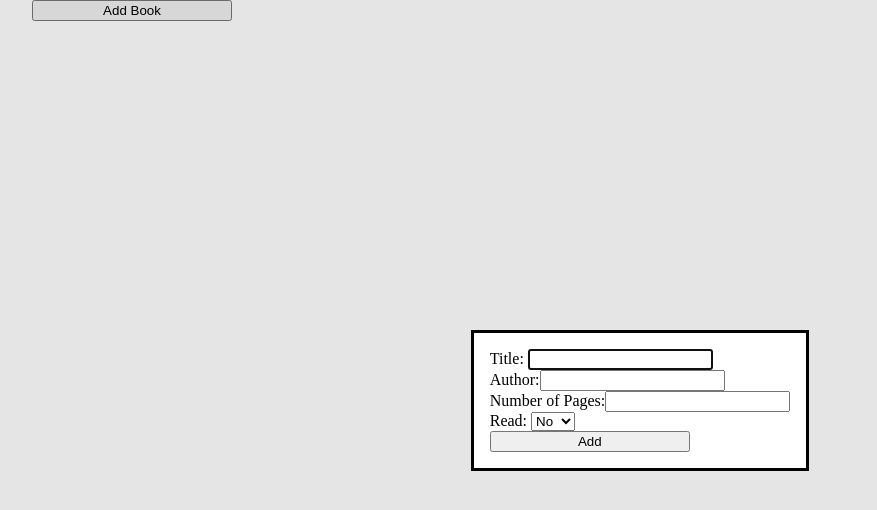
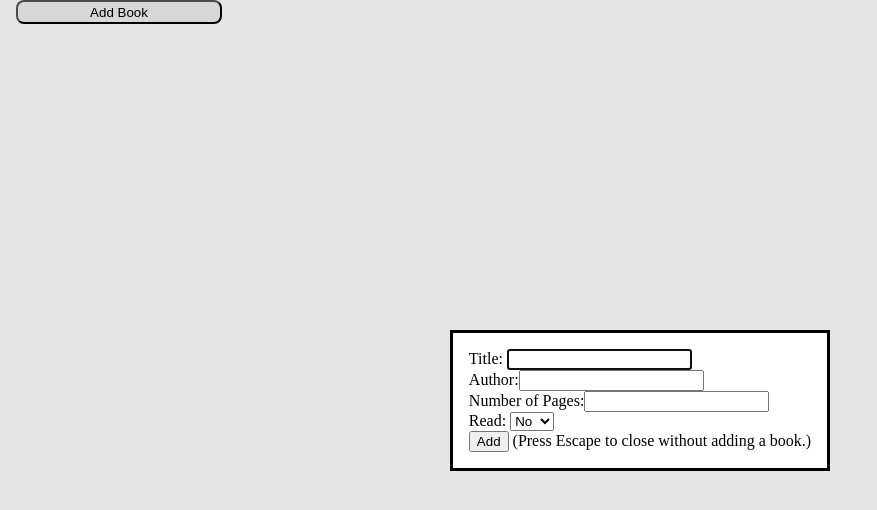
Before and after one commit to gerby876/TOP_library, a plain HTML site: page index.html in a window 1280 px wide. Both pictures are taken after a click on the button "Add Book". Shown: the whole page, without its empty margins (0-877 px from the left). Drawn offline with Linux system fonts and the light colour scheme.

Commit message:
Add note on how to close form with no book enter add final styling on add book button

```diff
--- a/index.html
+++ b/index.html
@@ -18,7 +18,7 @@
                         <option value="yes"> Yes </option>
                     </select>
                 </div>
-                <button id="submit"> Add </button>
+                <div><button id="submit"> Add </button> (Press Escape to close without adding a book.)</div>
             </dialog>
                 <button id="add"> Add Book </button>
         </div>
--- a/style.css
+++ b/style.css
@@ -8,32 +8,32 @@ body {
 }
 
 .header{
-    margin-left: 5px;
-    margin-right: 5px;
-    min-width: 95%;
-    display: grid;
-    grid-template-columns: repeat(5, 1fr);
-    justify-items: center;
-
+    margin-left: 1rem;
+    display: flex;
+    flex: 1;
 }
 
-button{
-    width: 15em;
+#add{
+    min-width: 206px;
+    min-height: 1.5rem;
+    border-radius: 8px;
 }
 
 .main{
     display: grid;
     grid-template-columns: repeat(auto-fit, minmax(200px, 200px));
     grid-auto-rows: minmax(150px, 150px);
-    margin: 2px;
-
+    gap: 20px;
+    margin-top: 0.5rem;
+    margin-left: 1rem;
+    margin-right: 1rem;
 }
 
 .card{
     font-size: large;
-    margin: 2px;
     background-color: white;
     border-radius: 8px;
+    border-width: 8px;
     display: flex;
     flex: 1;
     flex-direction: column;
@@ -55,5 +55,4 @@ button{
     width:50%;
     border-radius: 4px;
     border-width: 1px;
-    /* margin-bottom: 1rem; */
 }
```
Also changed, not shown: script.js (line endings or trailing spaces).
